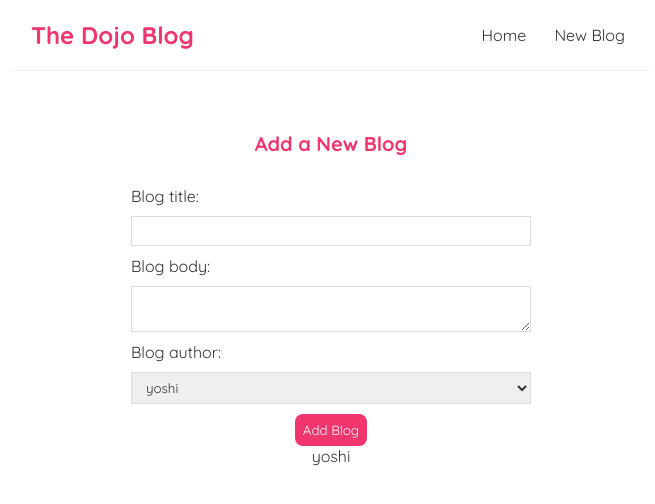
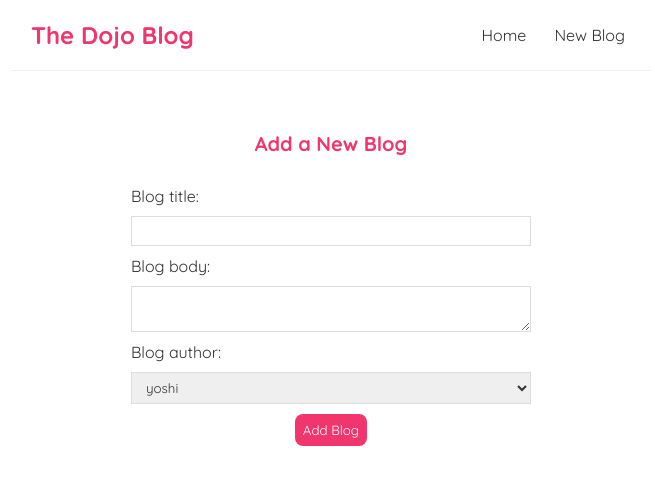
Before and after one commit to IsauroRuvalcaba/react-tut-dogo-blog, a React (Create React App) app: page /create in a window 1280 px wide. Shown: the top 504 px of the page, without its empty margins (309-964 px from the left). Built offline with nearby package versions, Linux system fonts and the light colour scheme.

Commit message:
form submit events & how to react to them

```diff
--- a/src/Create.js
+++ b/src/Create.js
@@ -5,10 +5,17 @@
   const [body, setBody] = useState("");
   const [author, setAuthor] = useState("yoshi");
 
+  const handleSubmit = (e) => {
+    e.preventDefault();
+    const blog = { title, body, author };
+
+    console.log(blog);
+  };
+
   return (
     <div className="create">
       <h2>Add a New Blog</h2>
-      <form>
+      <form onSubmit={handleSubmit}>
         <label>Blog title:</label>
         <input
           type="text"
@@ -28,9 +35,6 @@
           <option value="yoshi">yoshi</option>
         </select>
         <button>Add Blog</button>
-        <p>{title}</p>
-        <p>{body}</p>
-        <p>{author}</p>
       </form>
     </div>
   );
```
Also changed, not shown: 1 other file (tests, documents, lock files or other folders).
